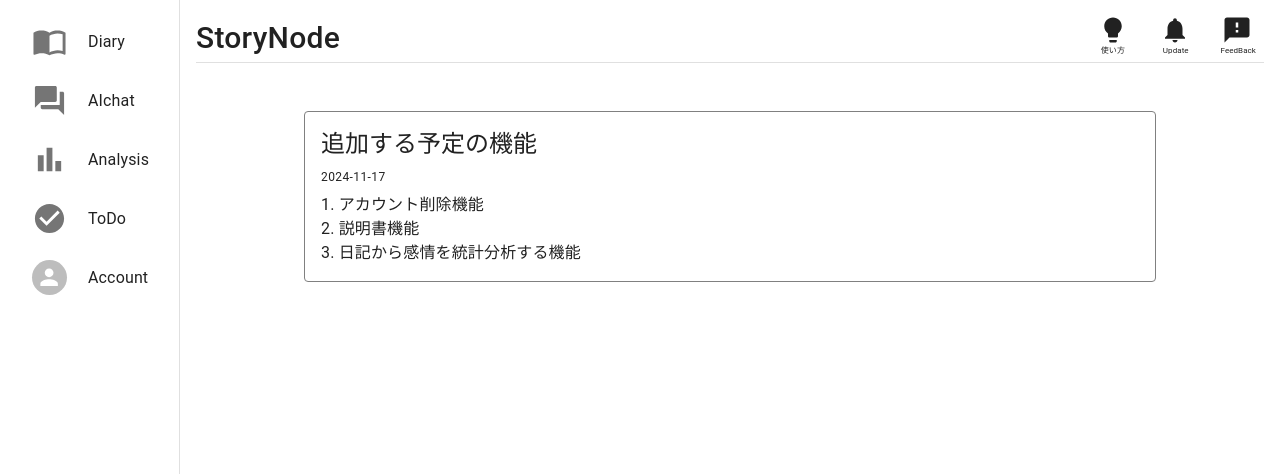
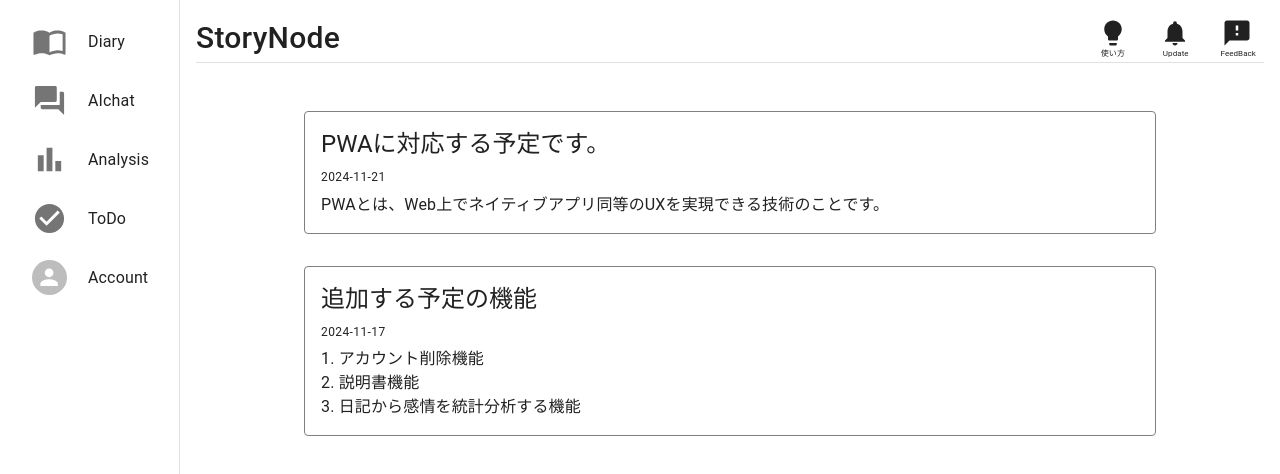
Before and after one commit to Nikesuiden/StoryNode_public, a Next.js app: page /notifications in a window 1280 px wide. Shown: the top 474 px of the page. Built offline with nearby package versions, Linux system fonts and the light colour scheme; no server answers.

Commit message:
お知らせフォーム更新

```diff
--- a/components/elements/notificationList/notificationList.tsx
+++ b/components/elements/notificationList/notificationList.tsx
@@ -23,12 +23,28 @@ const notifications: Notification[] = [
       </Typography>
     ),
   },
+  {
+    id: 2,
+    title: "PWAに対応する予定です。",
+    date: "2024-11-21",
+    content: (
+      <Typography>
+        PWAとは、Web上でネイティブアプリ同等のUXを実現できる技術のことです。
+      </Typography>
+    ),
+  },
 ];
+
+// 日付を降順にソート
+const sortedNotifications = notifications.sort((a, b) => {
+  // `date`を新しい順にソート
+  return new Date(b.date).getTime() - new Date(a.date).getTime();
+});
 
 const NotificationList: React.FC = () => {
   return (
     <Stack spacing={4}>
-      {notifications.map((notification) => (
+      {sortedNotifications.map((notification) => (
         <NotificationItem key={notification.id} {...notification} />
       ))}
     </Stack>
--- a/components/layouts/bottomBar/bottomBar.tsx
+++ b/components/layouts/bottomBar/bottomBar.tsx
@@ -81,6 +81,5 @@ const BottomBar: React.FC<UserProps> = ({ user }) => {
   );
 };
 
-// 背景カラーは#5A5A5A
 
 export default BottomBar;
--- a/components/layouts/topBar/topBar.tsx
+++ b/components/layouts/topBar/topBar.tsx
@@ -51,7 +51,7 @@ const TopBar: React.FC<UserProps> = ({ user }) => {
             marginRight: 0,
             position: "absolute",
             right: 20,
-            top: 15,
+            top: 18,
           }}
         >
           <Box
```
